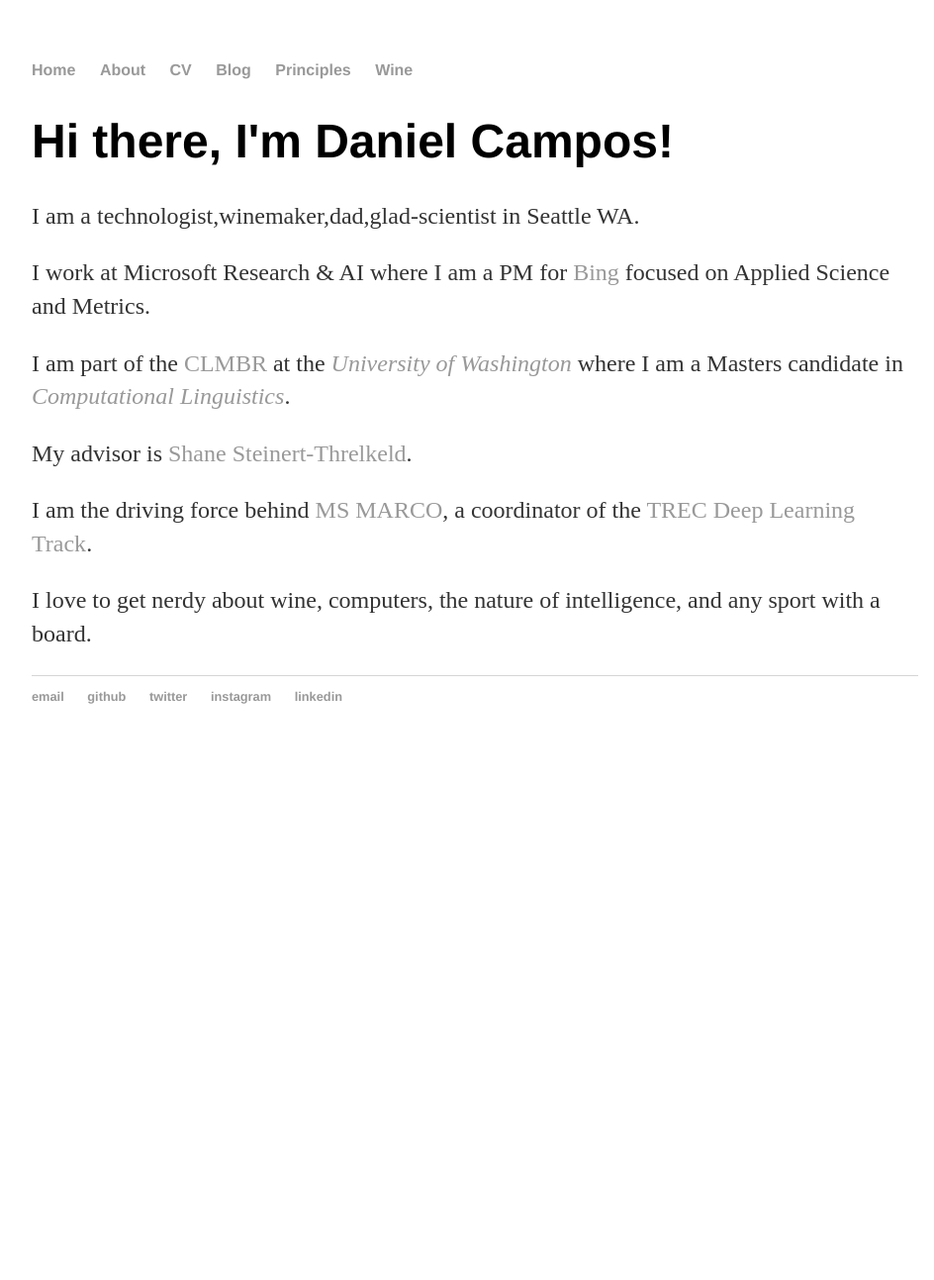
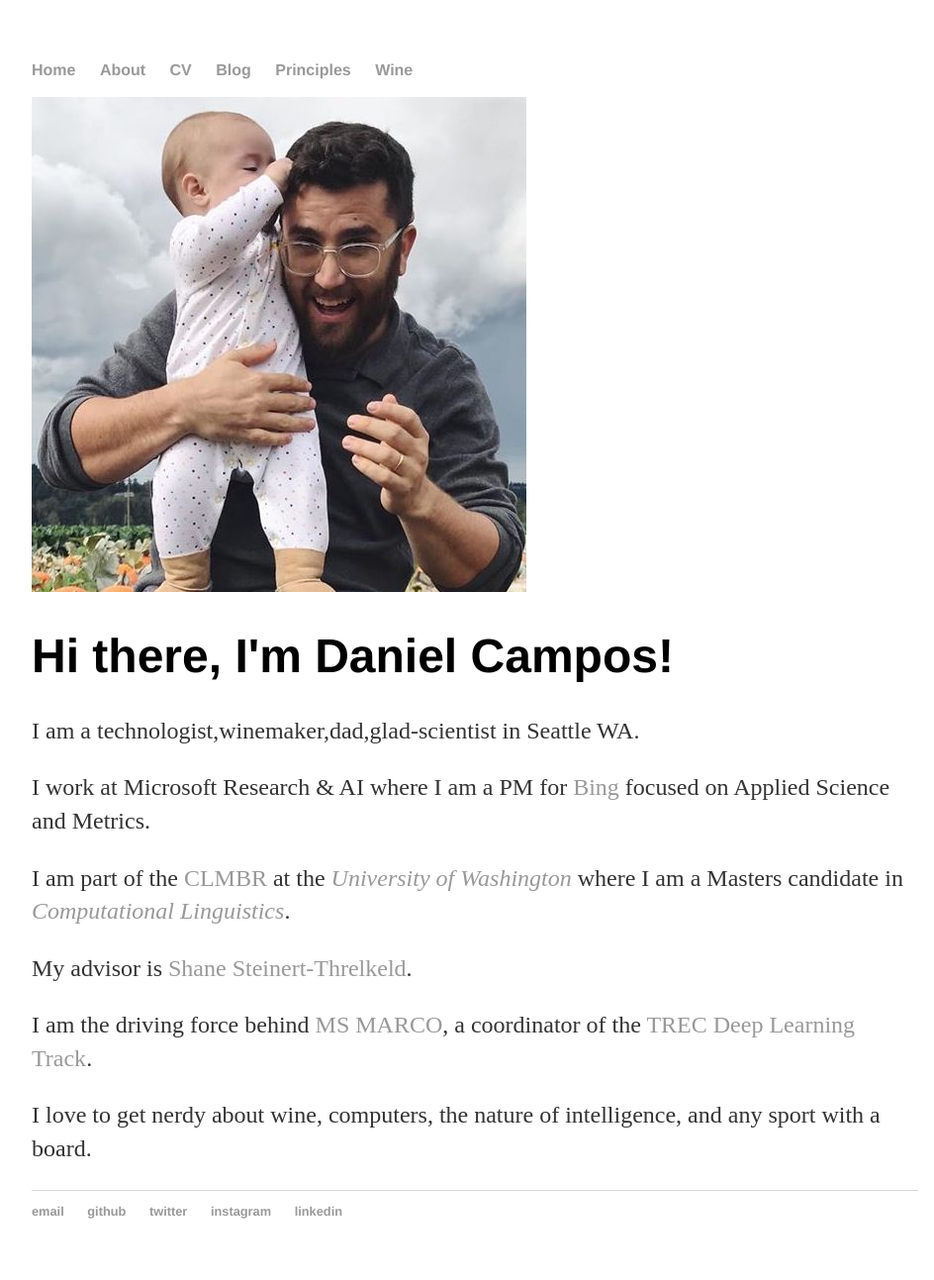
Before and after one commit to spacemanidol/spacemanidol.github.io, a Jekyll site: the page built from index.html, in a window 1280 px wide. Shown: the whole page at 99% size, without its empty margins (160-1104 px from the left). Built offline with Jekyll 4.4.1, drawn with Linux system fonts in a browser that asks for light colours; comment, search, counter and statistics services are not loaded; before the commit the page ends 900 px from its top, so only the background shows below that.

Commit message:
Update index.html

```diff
--- a/index.html
+++ b/index.html
@@ -3,19 +3,18 @@
 title: Daniel Campos
 ---
 <div class="blurb">
-	<div class="container">
 	<div class="row">
 		<div class="col-md-3">
+			<img src='daniel.jpg'>
 		</div>
 		<div class="col-md-9">
 			<h1>Hi there, I'm Daniel Campos!</h1>
 			<p>I am a technologist,winemaker,dad,glad-scientist in Seattle WA.</p>
 			<p>I work at Microsoft Research & AI where I am a PM for <a href='bing.com'>Bing</a> focused on Applied Science and Metrics.</p>
-				<p>I am part of the <a href=''>CLMBR</a> at the <em> <a href='http://www.washington.edu/'>University of Washington</a></em> where I am a Masters candidate in <a href='https://www.compling.uw.edu/'><em>Computational Linguistics</em></a>.</p>
+			<p>I am part of the <a href='https://clmbr.shane.st/'>CLMBR</a> at the <em> <a href='http://www.washington.edu/'>University of Washington</a></em> where I am a Masters candidate in <a href='https://www.compling.uw.edu/'><em>Computational Linguistics</em></a>.</p>
 			<p>My advisor is <a href='https://www.shane.st/'>Shane Steinert-Threlkeld</a>.</p>
 			<p>I am the driving force behind <a href='http://www.msmarco.org/'>MS MARCO</a>, a coordinator of the <a href='https://trec.nist.gov/'>TREC Deep Learning Track</a>.</p>
 			<p>I love to get nerdy about wine, computers, the nature of intelligence, and any sport with a board.</p>
 		</div>
 	</div>
 </div>
-</div>
```
Lines whose indentation alone changed are shown as unchanged.
